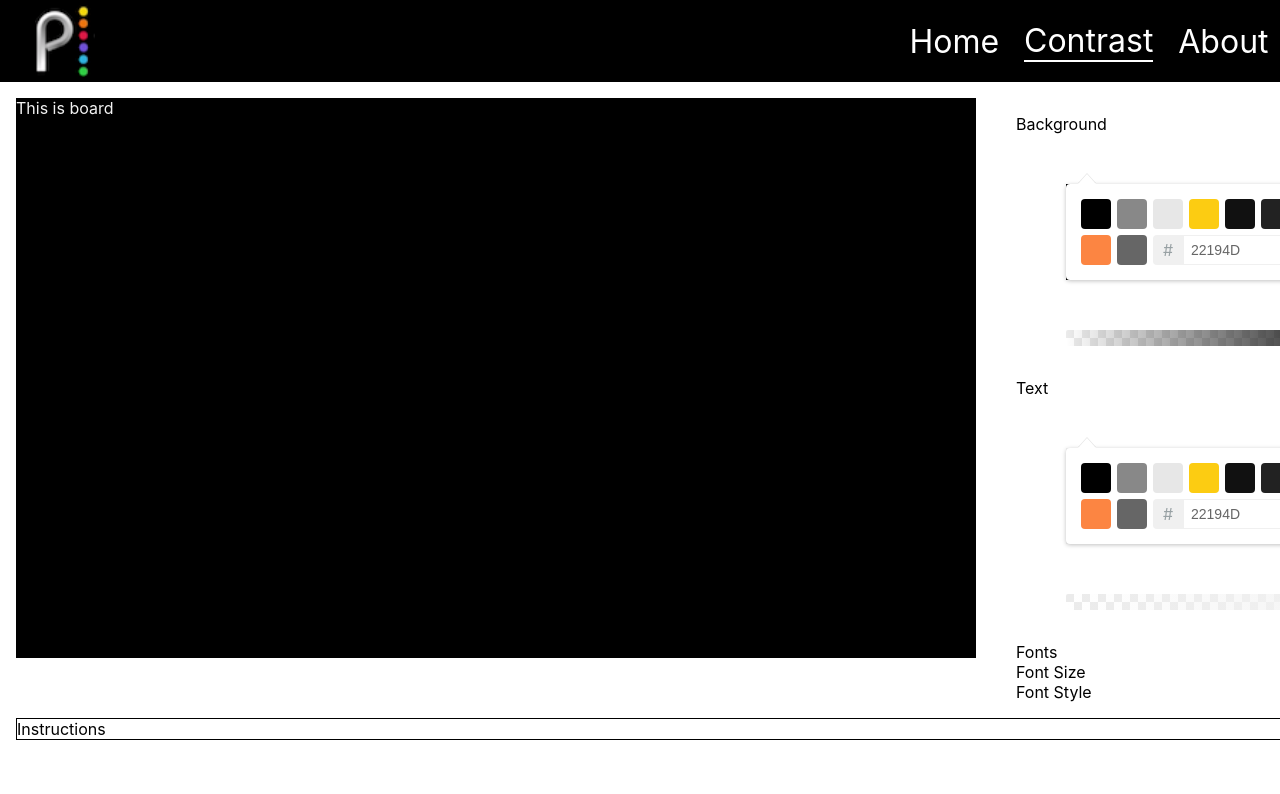
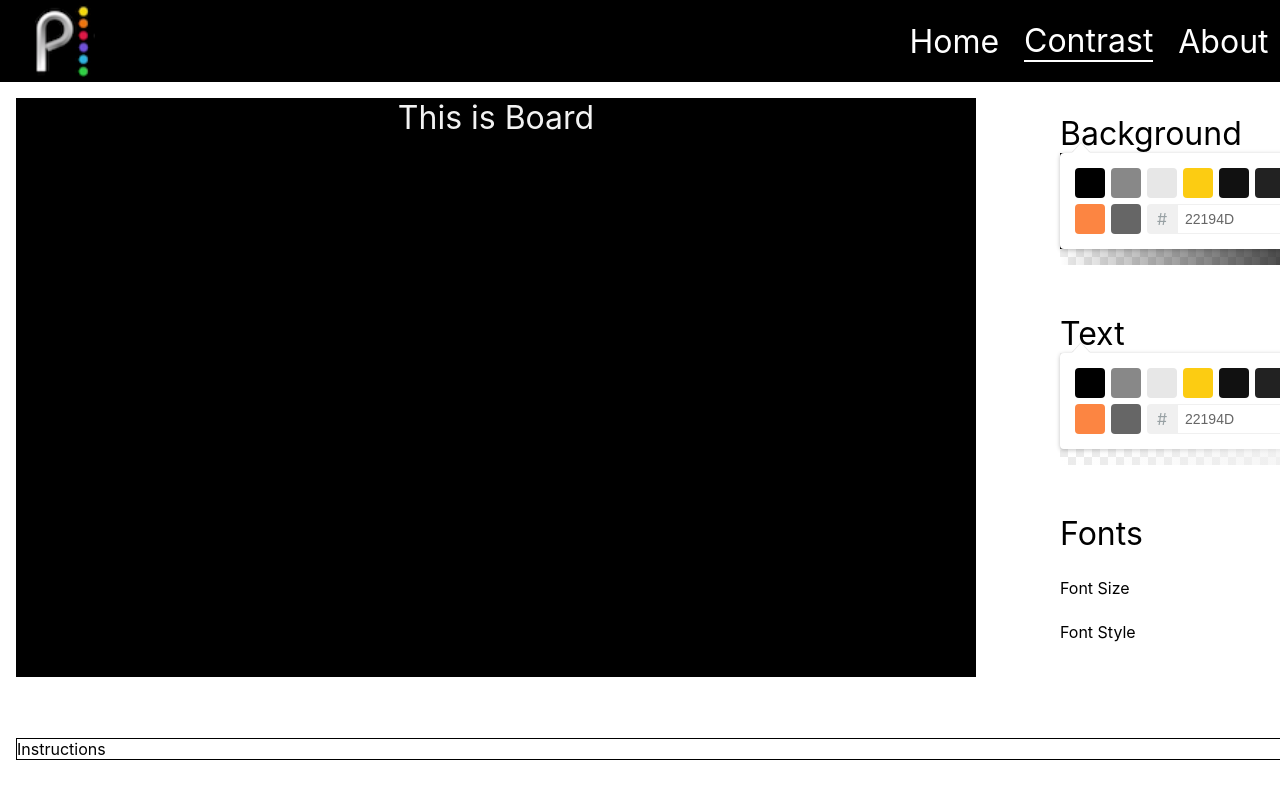
Before and after one commit to GoncaloBM/peacock-constrast-test, a React (Create React App) app: page / in a window 1280 px wide. Both pictures are taken after a click on the item "Contrast". Shown: the top 794 px of the page. Built offline with nearby package versions, Linux system fonts and the light colour scheme.

Commit message:
Fresh layout in Full HD

```diff
--- a/src/App.css
+++ b/src/App.css
@@ -54,6 +54,9 @@ body {
 .wrapper {
   display: flex;
   flex-direction: row;
+  align-items: flex-start;
+  justify-content: space-between;
+  height: 80vh;
   /* height: 80vh;
   margin: 0 90px 0 90px;
   border: 1px solid black; */
@@ -69,10 +72,18 @@ body {
   background-repeat: no-repeat;
   width: 100%;
   padding-bottom: 56.25%;
+  display: flex;
+  align-items: center;
+  justify-content: center;
+}
+
+.board-text {
+  font-size: 2rem;
 }
 
 .menu {
-  width: 25%;
+  width: 20%;
+  height: 70vh;
 }
 
 .focusedNavbar {
--- a/src/App.js
+++ b/src/App.js
@@ -25,7 +25,7 @@ const Contrast = ({
             }}
             className="Board"
           >
-            This is board
+            <div className='board-text'>This is Board</div>
           </div>
         </div>
 
--- a/src/components/Menu/Menu.css
+++ b/src/components/Menu/Menu.css
@@ -2,12 +2,38 @@
     display: flex;
     flex-direction: column;
     height: 100%;
+    align-items: center;
+    justify-content: space-between;
 
+}
+
+.title-menu {
+    font-size: 2rem;
+}
+
+.category-menu {
+    width: 100%;
+    height: 10vw;
+    display: flex;
+    flex-direction: column;
+    align-items: flex-start;
+    justify-content: space-between;
+}
+
+.color-keyboard {
+    position: relative;
+}
+
+.keybo {
+    position: absolute;
+    top: 0;
+    right: 101%;
 }
 
 .Menu > ul >li{
     list-style: none;
 }
 .Menu > ul>.focused{
-    border: 1px solid black;
+    border-bottom: 3px solid black;
+    transition: 0.5s all;
 }
--- a/src/components/Menu/Menu.js
+++ b/src/components/Menu/Menu.js
@@ -88,11 +88,15 @@ const Menu = (props) => {
 
   return (
     <div className="Menu">
-      <ul>
-        <li className={`${indexFocusedItem === 0 ? "focused" : ""}`}>
+      <ul className="category-menu">
+        <li className={`title-menu ${indexFocusedItem === 0 ? "focused" : ""}`}>
           Background
         </li>
-        <li className={`${indexFocusedItem === 1 ? "focused" : ""}`}>
+        <li
+          className={` color-keyboard ${
+            indexFocusedItem === 1 ? "focused" : ""
+          }`}
+        >
           <Twitterpicker
             isText={false}
             previewColor={props.backgroundColor}
@@ -102,6 +106,7 @@ const Menu = (props) => {
             changeBk={props.changeBk}
           />
           {showVirtualKeyboard && indexFocusedItem === 1 ? (
+            <div className="keybo">
               <VirtualKeyboard
                 previewColor={props.backgroundColor}
                 isText={false}
@@ -109,6 +114,7 @@ const Menu = (props) => {
                 exitKeyboard={() => exitKeyboard()}
                 changeBk={props.changeBk}
               />
+            </div>
           ) : (
             ""
           )}
@@ -122,8 +128,8 @@ const Menu = (props) => {
           />
         </li>
       </ul>
-      <ul>
-        <li className={`${indexFocusedItem === 3 ? "focused" : ""}`}>Text</li>
+      <ul className="category-menu">
+        <li className={` title-menu ${indexFocusedItem === 3 ? "focused" : ""}`}>Text</li>
         <li className={`${indexFocusedItem === 4 ? "focused" : ""}`}>
           <Twitterpicker
             previewColor={props.colorText}
@@ -154,8 +160,8 @@ const Menu = (props) => {
           />
         </li>
       </ul>
-      <ul>
-        <li className={`${indexFocusedItem === 6 ? "focused" : ""}`}>Fonts</li>
+      <ul className="category-menu">
+        <li className={` title-menu ${indexFocusedItem === 6 ? "focused" : ""}`}>Fonts</li>
         <li className={`${indexFocusedItem === 7 ? "focused" : ""}`}>
           Font Size
         </li>
--- a/src/components/colorpicker/colorpicker.css
+++ b/src/components/colorpicker/colorpicker.css
@@ -1,11 +1,11 @@
 .twitterpicker {
-    width: 500px;
-    margin-top: 50px;
-    margin-left: 50px;
+    width: 80%;
+    /* margin-top: 50px;
+    margin-left: 50px; */
 }
 
 .alphapicker {
-    width: 500px;
-    margin-top: 50px;
-    margin-left: 50px;
+    width: 100%;
+    /* margin-top: 50px;
+    margin-left: 50px; */
 }
--- a/src/components/virtual-keyboard/VirtualKeyboard.css
+++ b/src/components/virtual-keyboard/VirtualKeyboard.css
@@ -8,7 +8,9 @@
   flex-direction: column;
   align-items: center;
   justify-content: center;
-  background-color: rgb(231, 230, 230);
+  background-color: rgb(0, 0, 0);
+  border-radius: 5px;
+  border: 0.5px solid white;
 }
 
 .keyboard-line {
@@ -23,10 +25,11 @@
 .key {
   width: 2.5rem;
   height: 2rem;
-  border: 1px solid black;
+  border: 1px solid white;
   margin: 0.2rem;
   border-radius: 3px;
   box-shadow: 3px -2px 46px -19px rgba(0, 0, 0, 0.75);
+  color: white;
 
   display: flex;
   align-items: center;
```
Lines whose indentation alone changed are shown as unchanged.
